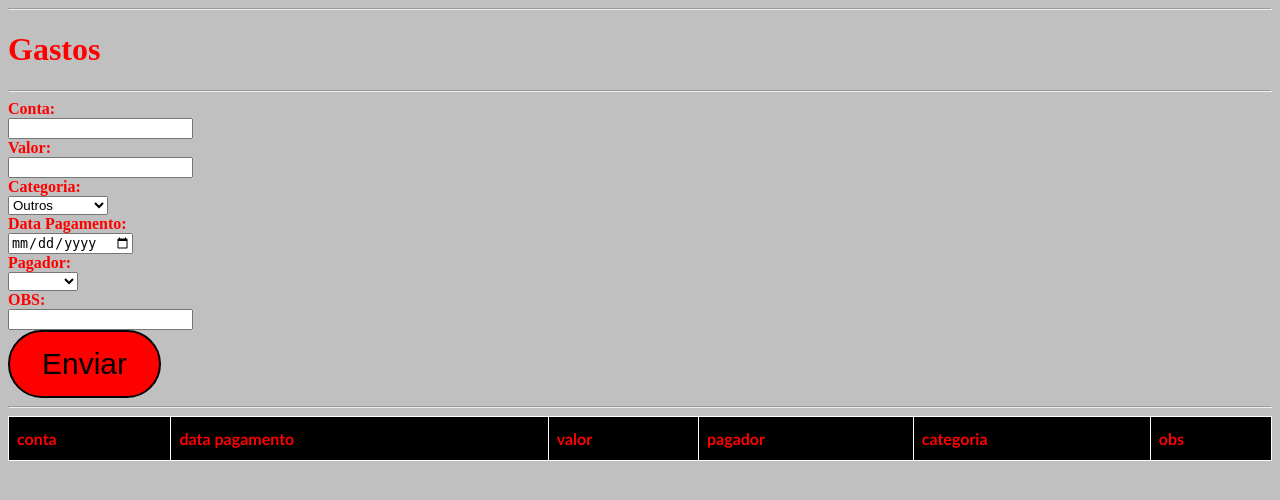
After one commit to andre1393/web-contas, a Flask app: template src/templates/gastos.html in a window 1280 px wide. The commit adds this page. Shown: the top 500 px of the page. Run offline with Flask 2, Linux system fonts and the light colour scheme; the template is opened without the code that fills it: most values are stand-ins (such as "Sample title", 1, 10 or a date in 2020); lists and menus that the app fills with data are empty; parts of the project's set-up code (start-up, migrations or seed data) failed here and were passed over; some libraries are stand-ins or nearby versions.

Commit message:
pagina gastos

```diff
--- a/src/app.py
+++ b/src/app.py
@@ -4,6 +4,7 @@ import sys
 import psycopg2
 import datetime
 import time
+
 app = Flask(__name__)
 
 def main(args):
@@ -48,22 +49,7 @@ def listar_contas():
 	conn, cur = load_config()
 	cur.execute("SELECT * FROM tb_all_contas where pago = 'nao'")
 	contas = cur.fetchall()
-	result = []
-	item = {}
-	for conta in contas:
-		item = {}
-		for i in range(len(conta)):
-			if isinstance(conta[i], datetime.date):
-				item[cur.description[i][0]] = conta[i].strftime("%d/%m/%Y")
-			else:
-				item[cur.description[i][0]] = conta[i]
-		for key, it in item.items():
-			if it is None:
-				item[key] = ''
-
-		result.append(item)
-
-	result_str = json.dumps(result).replace("'0'","'nao'").replace("'1'", "'sim'")
+	result_str = getDataset(contas, cur)
 	return render_template('listar-contas.html', contas = result_str)
 
 @app.route("/update-conta")
@@ -84,11 +70,49 @@ def update_conta():
 
 	return render_template("redirect.html", message = "'Conta atualizada com sucesso'", page = "'/listar-contas'")
 
+@app.route("/gastos")
+def gastos():
+	conn, cur = load_config()
+	cur.execute("SELECT * FROM tb_gastos")
+	gastos = cur.fetchall()
+	result_str = getDataset(gastos, cur)
+	return render_template("gastos.html", gastos = result_str)
+
+@app.route("/submeter-gasto", methods = ['GET'])
+def submeterGasto():
+	conn, cur = load_config()
+	conta = "'%s'" % request.args.get("conta") if request.args.get("conta") else 'NULL'
+	data_pagamento = "'%s'" % request.args.get("data_pagamento") if request.args.get("data_pagamento") else 'NULL'
+	valor = "'%.2f'" % float(request.args.get("valor")) if request.args.get("valor") else 'NULL'
+	pagador = "'%s'" % request.args.get("pagador") if request.args.get("pagador") else 'NULL'
+	obs = "'%s'" % request.args.get("obs") if request.args.get("obs") else 'NULL'
+	categoria = "'%s'" % request.args.get("categoria") if request.args.get("categoria") else 'NULL'
+
+	form = "(%s, %s, %s, %s, %s, %s)" % (conta, data_pagamento, valor, pagador, categoria, obs)
+	print(form, file=sys.stderr)
+	form = form.replace("'NULL'", "NULL")
+	cur.execute('INSERT INTO %s (%s) values %s' % ('tb_gastos', "conta, data_pagamento, valor, pagador, categoria, obs", form))
+	conn.commit()
+
+	return render_template("redirect.html", message = "'Gasto cadastrado com sucesso'", page = "'/gastos'")
+
 @app.route("/redirect")
 def redirect():
 	message = request.args.get("message") if request.args.get("message") else ''
 	page = request.args.get("page") if request.args.get("page") else ''
 	return render_template('redirect.html', message = page, page = page)
+
+@app.after_request
+def add_header(r):
+    """
+    Add headers to both force latest IE rendering engine or Chrome Frame,
+    and also to cache the rendered page for 10 minutes.
+    """
+    r.headers["Cache-Control"] = "no-cache, no-store, must-revalidate"
+    r.headers["Pragma"] = "no-cache"
+    r.headers["Expires"] = "0"
+    r.headers['Cache-Control'] = 'public, max-age=0'
+    return r
 
 def load_config():
 	with open('./config/config.json') as content:
@@ -103,5 +127,23 @@ def load_config():
 def toBit(x):
 	return "'1'" if x == 'true' else "'0'"
 
+def getDataset(dataset, cur):
+	result = []
+	item = {}
+	for obj in dataset:
+		item = {}
+		for i in range(len(obj)):
+			if isinstance(obj[i], datetime.date):
+				item[cur.description[i][0]] = obj[i].strftime("%d/%m/%Y")
+			else:
+				item[cur.description[i][0]] = obj[i]
+		for key, it in item.items():
+			if it is None:
+				item[key] = ''
+
+		result.append(item)
+		result_str = json.dumps(result, use_decimal = True).replace("'0'","'nao'").replace("'1'", "'sim'")
+	return result_str
+
 if __name__ == "__main__":
 	main(sys.argv[1:])
--- a/src/static/css/main.css
+++ b/src/static/css/main.css
@@ -11,7 +11,7 @@
 	text-align: center;
 	text-decoration: none;
 	display: inline-block;
-	font-size: 56px;
+	font-size: 30px;
 	border-radius: 45px;
 	border: 2px;
 }
--- /dev/null
+++ b/src/static/js/gastos.js
@@ -0,0 +1,15 @@
+function validateForm(){
+	var response = ""
+	myForm = document.forms['form']
+	console.log(myForm["pago"].value)
+	if (myForm["conta"].value == ""){ response = response + "o campo conta deve ser preenchido\n"}
+	if (myForm["valor"].value == ""){ response = response + "o campo valor_conta deve ser preenchido\n"}
+
+	if (myForm["data_pagamento"].value == ""){ response = response + "o campo data_pagamento deve ser preenchido\n"}
+	if (myForm["pagador"].value == ""){ response = response + "o campo pagador deve ser preenchido\n"}
+
+	if (response != ""){
+		alert(response)
+		return false
+	}
+}
--- a/src/static/js/main.js
+++ b/src/static/js/main.js
@@ -6,3 +6,15 @@ function handleRadio(elemento){
 		document.getElementById("div_" + elemento.name).style.display = "none"
 	}
 }
+
+//this function appends the json data to the table 'gable'
+function append_json(data, table_name, columns){
+	var table = document.getElementById(table_name);
+	data.forEach(function(object) {
+		var tr = document.createElement('tr');
+		columns.forEach(function (column) {
+			tr.innerHTML += '<td>' + object[column] + '</td>'
+		});
+		table.appendChild(tr);
+	});
+}
--- /dev/null
+++ b/src/templates/gastos.html
@@ -0,0 +1,73 @@
+<!DOCTYPE html>
+<html>
+	<head>
+		<script language = "javascript" type = "text/javascript" src="https://code.jquery.com/jquery-3.3.1.js"></script>
+		<script language = "javascript" type = "text/javascript" src="http://code.jquery.com/ui/1.9.2/jquery-ui.js"></script>
+		<link type="text/css" rel="stylesheet" href="{{ url_for('static', filename='css/main.css') }}" />
+		<script type="text/javascript" src="{{ url_for('static', filename = 'js/main.js') }}"></script>
+		<script type="text/javascript" src="{{ url_for('static', filename = 'js/gastos.js') }}"></script>
+		<script type="text/javascript">
+			$(document).ready( function () {
+				var data = {{gastos | safe}}
+				append_json(data, 'contas_table', ['conta', 'data_pagamento', 'valor', 'pagador', 'categoria', 'obs'])
+			});
+		</script>
+	</head>
+	<title>
+		Gastos
+	</title>
+	<header>
+	    <hr>
+		<h1>
+			Gastos
+		</h1>
+		<hr>
+	</header>
+	<body class = "layout_default">
+		<form name = "form" action = "/submeter-gasto" onsubmit="return validateForm()">
+		<div>
+			<label>Conta: <br></label>
+			<input type = "text" name="conta"><br>
+			<label>Valor: <br></label>
+			<input type="number" min="1" step="any" name = "valor"><br>
+			<label>Categoria:<br></label>
+			<select name = "categoria">
+				<option value = "outros">Outros</option>
+				<option value = "contas_fixas">Contas Fixas</option>
+				<option value = "alimentacao">Alimentação</option>
+				<option value = "carro">Carro</option>
+				<option value = "bethoven">Bethoven</option>
+			</select>
+			<br>
+			<label>Data Pagamento:<br></label>
+			<input type = "date" name = "data_pagamento"><br>
+			<label>Pagador:<br></label>
+			<select name = "pagador">
+				<option value=""></option>
+  				<option value="Andre">André</option>
+  				<option value="Barbara">Barbara</option>
+  				<option value="Mae">Mãe</option>
+  				<option value="Beatriz">Beatriz</option>
+			</select>
+			<br>
+			<label>OBS: </label><br>
+			<input type = "text" id = "obs" name = "obs"/><br>
+			<input class = "btn_default btn_custom" type = "submit" value = "Enviar" align = "right"><br>
+		</div>
+		<hr>
+		<div>
+			<table name = "tabela" id = "contas_table" class = "contas_table">
+				<tr>
+					<th> conta </th>
+					<th> data pagamento </th>
+					<th> valor </th>
+					<th> pagador </th>
+					<th> categoria </th>
+					<th> obs </th>
+				</tr>
+				<tr id = "tr"></tr>
+			</table>
+		</div>
+		</form>
+	</body>
+</html>
--- a/src/templates/home.html
+++ b/src/templates/home.html
@@ -18,7 +18,7 @@
 	<body class = "layout_default">
 	<div>
   		<button class = "btn_default btn_custom" type = "button=" onclick = "location.href='/cadastrar-conta';">Cadastrar Conta</button><hr>
-  		<button class = "btn_default btn_custom" type = "button=" onclick = "location.href='/cadastrar-gasto';">Cadastrar Gasto</button><hr>
+  		<button class = "btn_default btn_custom" type = "button=" onclick = "location.href='/gastos';">Gastos</button><hr>
   		<button class = "btn_default btn_custom" type = "button=" onclick = "location.href='/listar-contas';">Listar Contas</button><hr>
   		<button class = "btn_default btn_custom" type = "button=" onclick = "location.href='/relatorios';">Relatórios</button><hr>
 	</div>
```
Also changed, not shown: scripts/create_tables.sql (+10 -0 lines), src/DecimalEncoder.py (added, +10 -0 lines).
